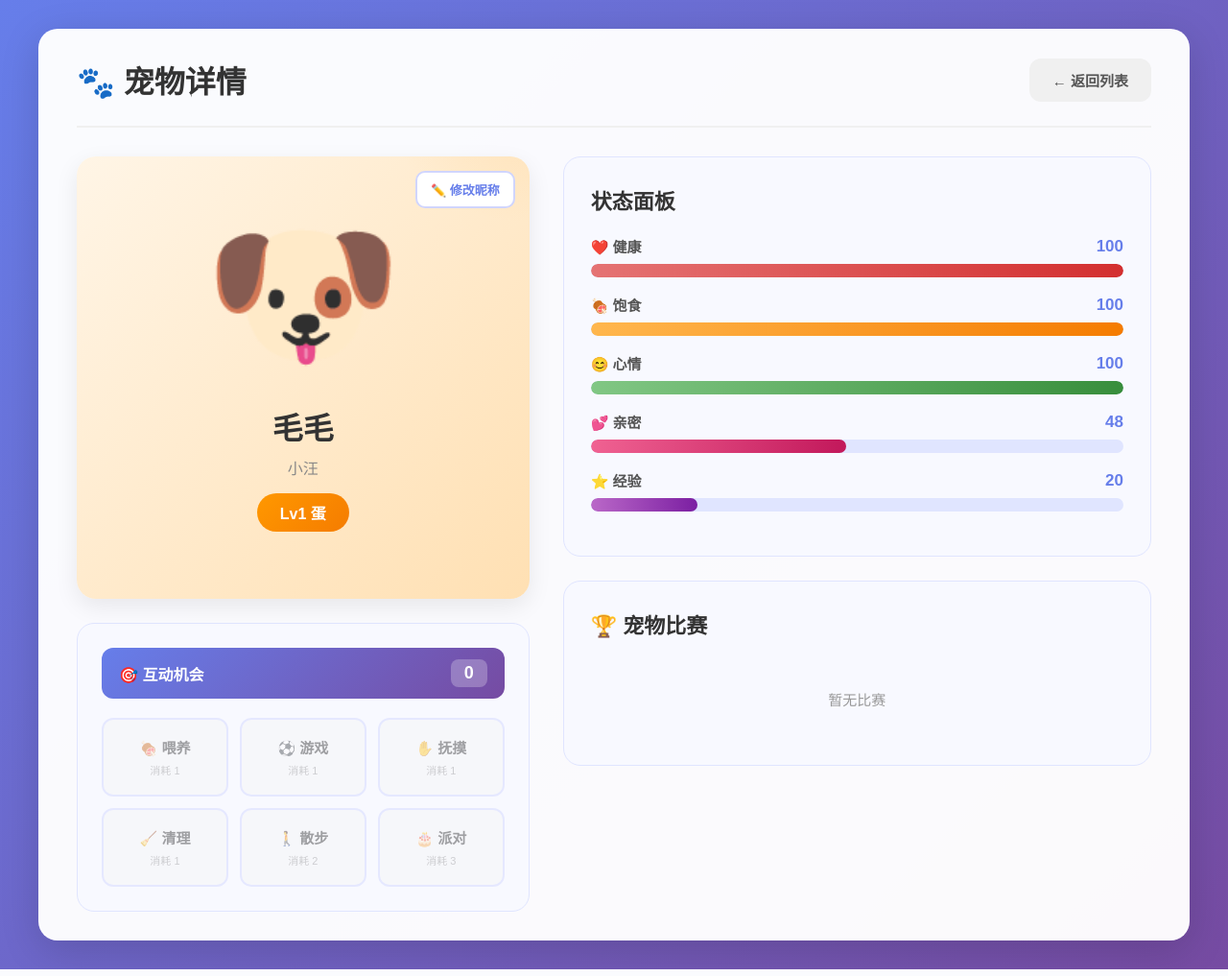
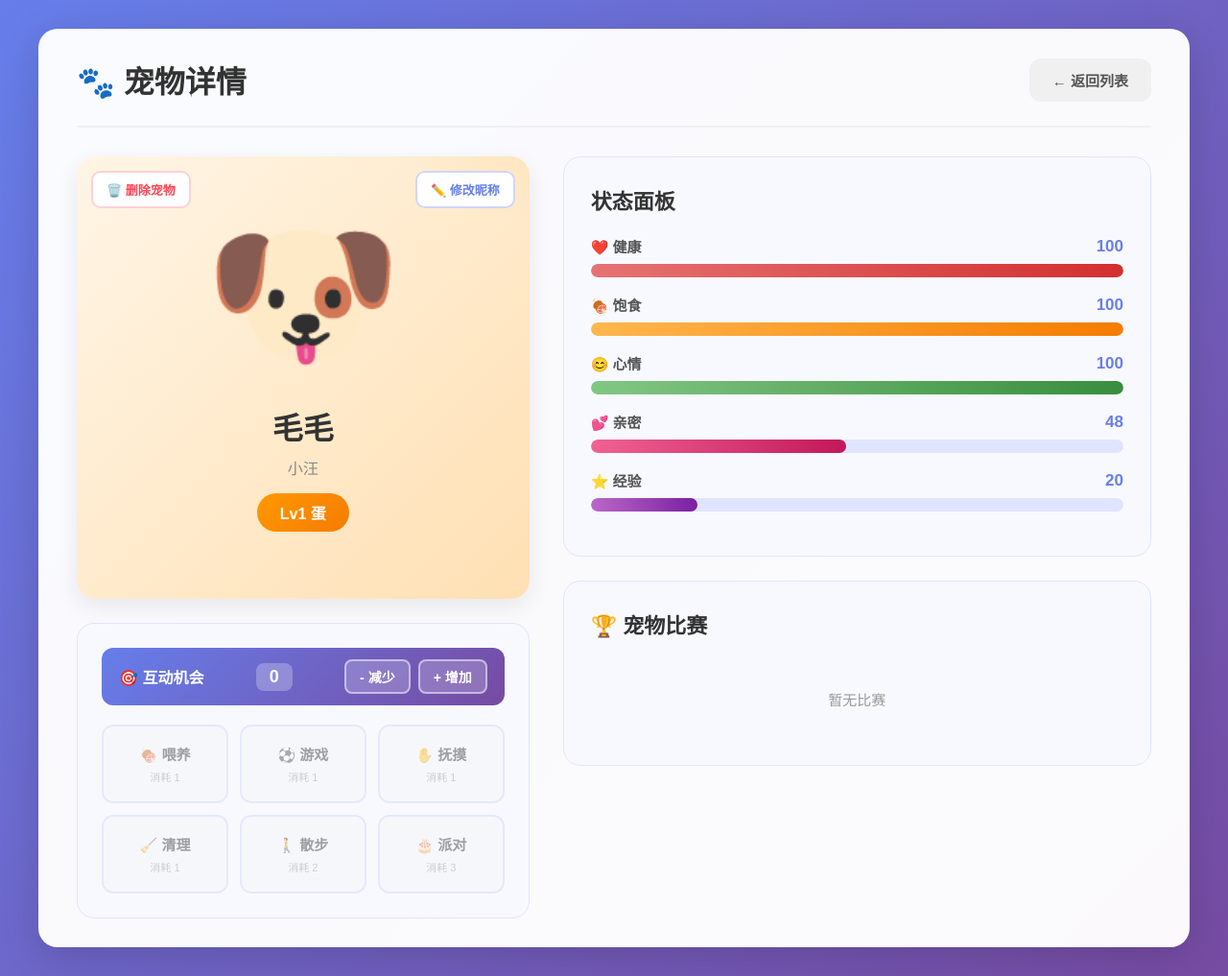
Before and after one commit to martin0724/class_pet, a Flask app: page /pet/1 in a window 1280 px wide. Shown: the whole page at 96% size. Run offline with Flask 3, Linux system fonts and the light colour scheme; data comes from the database, SQL or seed files in the repository; data that the repository does not hold is empty.

Commit message:
feat: add pet delete, add/reduce interaction points buttons

```diff
--- a/static/css/style.css
+++ b/static/css/style.css
@@ -59,6 +59,24 @@ body {
 .btn-secondary:hover {
     background: #e0e0e0;
     transform: translateY(-2px);
+}
+
+.btn-danger {
+    background: linear-gradient(135deg, #ff4757 0%, #ff6b81 100%);
+    color: white;
+    border: none;
+    padding: 12px 28px;
+    border-radius: 12px;
+    font-size: 15px;
+    font-weight: bold;
+    cursor: pointer;
+    transition: all 0.3s ease;
+    box-shadow: 0 4px 15px rgba(255, 71, 87, 0.4);
+}
+
+.btn-danger:hover {
+    transform: translateY(-2px);
+    box-shadow: 0 6px 20px rgba(255, 71, 87, 0.6);
 }
 
 .desktop-header {
@@ -467,6 +485,45 @@ body {
     font-size: 18px;
 }
 
+.btn-add-points {
+    background: rgba(255, 255, 255, 0.2);
+    color: white;
+    border: 2px solid rgba(255, 255, 255, 0.5);
+    padding: 6px 14px;
+    border-radius: 8px;
+    font-size: 14px;
+    font-weight: bold;
+    cursor: pointer;
+    transition: all 0.3s ease;
+}
+
+.btn-add-points:hover {
+    background: rgba(255, 255, 255, 0.35);
+    border-color: white;
+}
+
+.btn-points-reduce {
+    background: rgba(255, 255, 255, 0.2);
+    color: white;
+    border: 2px solid rgba(255, 255, 255, 0.5);
+    padding: 6px 14px;
+    border-radius: 8px;
+    font-size: 14px;
+    font-weight: bold;
+    cursor: pointer;
+    transition: all 0.3s ease;
+}
+
+.btn-points-reduce:hover {
+    background: rgba(255, 255, 255, 0.35);
+    border-color: white;
+}
+
+.points-actions {
+    display: flex;
+    gap: 8px;
+}
+
 .interaction-grid {
     display: grid;
     grid-template-columns: repeat(3, 1fr);
@@ -678,3 +735,24 @@ body {
     border-color: #667eea;
     background: #e8ebff;
 }
+
+.pet-card-large .delete-btn {
+    position: absolute;
+    top: 15px;
+    left: 15px;
+    background: white;
+    border: 2px solid #ffd0d5;
+    padding: 8px 14px;
+    border-radius: 10px;
+    font-size: 13px;
+    cursor: pointer;
+    z-index: 10;
+    transition: all 0.3s ease;
+    font-weight: bold;
+    color: #ff4757;
+}
+
+.pet-card-large .delete-btn:hover {
+    border-color: #ff4757;
+    background: #fff0f1;
+}
--- a/static/js/student.js
+++ b/static/js/student.js
@@ -23,6 +23,11 @@ document.addEventListener('DOMContentLoaded', () => {
     document.getElementById('editNicknameBtn').addEventListener('click', showEditModal);
     document.getElementById('closeEditBtn').addEventListener('click', hideEditModal);
     document.getElementById('saveNicknameBtn').addEventListener('click', saveNickname);
+    document.getElementById('deletePetBtn').addEventListener('click', showDeleteConfirm);
+    document.getElementById('cancelDeleteBtn').addEventListener('click', hideDeleteConfirm);
+    document.getElementById('confirmDeleteBtn').addEventListener('click', deletePet);
+    document.getElementById('addPointsBtn').addEventListener('click', addPoints);
+    document.getElementById('reducePointsBtn').addEventListener('click', reducePoints);
 
     document.querySelectorAll('.btn-interaction').forEach(btn => {
         btn.addEventListener('click', handleInteraction);
@@ -296,3 +301,93 @@ function showNotification(message) {
         notification.classList.add('hidden');
     }, 2500);
 }
+
+function showDeleteConfirm() {
+    document.getElementById('deleteConfirmText').textContent =
+        `确定要删除"${currentPet.nickname}"吗？此操作不可恢复！`;
+    document.getElementById('deleteConfirmModal').classList.remove('hidden');
+}
+
+function hideDeleteConfirm() {
+    document.getElementById('deleteConfirmModal').classList.add('hidden');
+}
+
+async function deletePet() {
+    try {
+        const response = await fetch(`${API_BASE}/api/pets/${currentPet.id}`, {
+            method: 'DELETE'
+        });
+
+        if (response.ok) {
+            hideDeleteConfirm();
+            showNotification('宠物已删除');
+            setTimeout(() => {
+                window.location.href = '/';
+            }, 1500);
+        } else {
+            const error = await response.json();
+            showNotification(error.error || '删除失败');
+        }
+    } catch (error) {
+        console.error('Failed to delete pet:', error);
+        showNotification('删除失败');
+    }
+}
+
+async function addPoints() {
+    try {
+        const response = await fetch(`${API_BASE}/api/points/add`, {
+            method: 'POST',
+            headers: { 'Content-Type': 'application/json' },
+            body: JSON.stringify({
+                student_id: studentId,
+                points: 1
+            })
+        });
+
+        if (response.ok) {
+            const data = await response.json();
+            interactionPoints = data.points;
+            updatePointsDisplay();
+            updateInteractionButtons();
+            showNotification('互动机会 +1');
+        } else {
+            const error = await response.json();
+            showNotification(error.error || '增加失败');
+        }
+    } catch (error) {
+        console.error('Failed to add points:', error);
+        showNotification('增加失败');
+    }
+}
+
+async function reducePoints() {
+    if (interactionPoints <= 0) {
+        showNotification('互动机会已为0');
+        return;
+    }
+    try {
+        const response = await fetch(`${API_BASE}/api/points/add`, {
+            method: 'POST',
+            headers: { 'Content-Type': 'application/json' },
+            body: JSON.stringify({
+                student_id: studentId,
+                points: -1
+            })
+        });
+
+        if (response.ok) {
+            const data = await response.json();
+            interactionPoints = data.points;
+            updatePointsDisplay();
+            updateInteractionButtons();
+            showNotification('互动机会 -1');
+        } else {
+            const error = await response.json();
+            showNotification(error.error || '减少失败');
+        }
+    } catch (error) {
+        console.error('Failed to reduce points:', error);
+        showNotification('减少失败');
+    }
+}
--- a/templates/student.html
+++ b/templates/student.html
@@ -21,12 +21,17 @@
                     <div id="petLevel" class="pet-level-large"></div>
                     <div id="petTitles" class="pet-titles-container"></div>
                     <button id="editNicknameBtn" class="edit-btn">✏️ 修改昵称</button>
+                    <button id="deletePetBtn" class="delete-btn">🗑️ 删除宠物</button>
                 </div>
 
                 <div class="interaction-panel">
                     <div class="points-bar">
                         <span class="points-label">🎯 互动机会</span>
                         <span id="pointsValue" class="points-value">0</span>
+                        <div class="points-actions">
+                            <button id="reducePointsBtn" class="btn-points-reduce">- 减少</button>
+                            <button id="addPointsBtn" class="btn-add-points">+ 增加</button>
+                        </div>
                     </div>
                     <div class="interaction-grid">
                         <button class="btn-interaction" data-action="feed">🍖 喂养<div class="cost">消耗 1</div></button>
@@ -111,6 +116,17 @@
         </div>
     </div>
 
+    <div id="deleteConfirmModal" class="modal hidden">
+        <div class="modal-content desktop-modal">
+            <h2>确认删除</h2>
+            <p id="deleteConfirmText">确定要删除这只宠物吗？</p>
+            <div class="modal-actions">
+                <button id="cancelDeleteBtn" class="btn-secondary">取消</button>
+                <button id="confirmDeleteBtn" class="btn-danger">确认删除</button>
+            </div>
+        </div>
+    </div>
+
     <div id="notification" class="notification hidden"></div>
 
     <script src="{{ url_for('static', filename='js/student.js') }}"></script>
```
